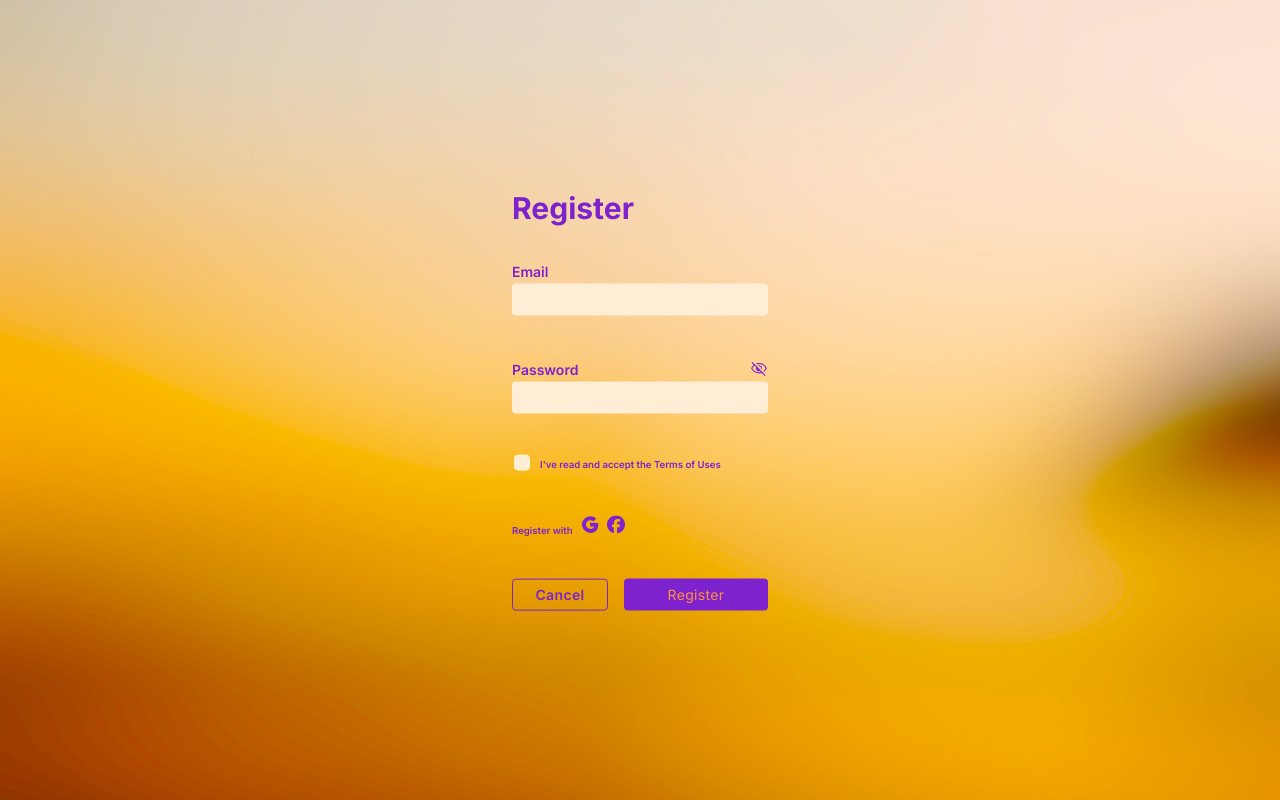
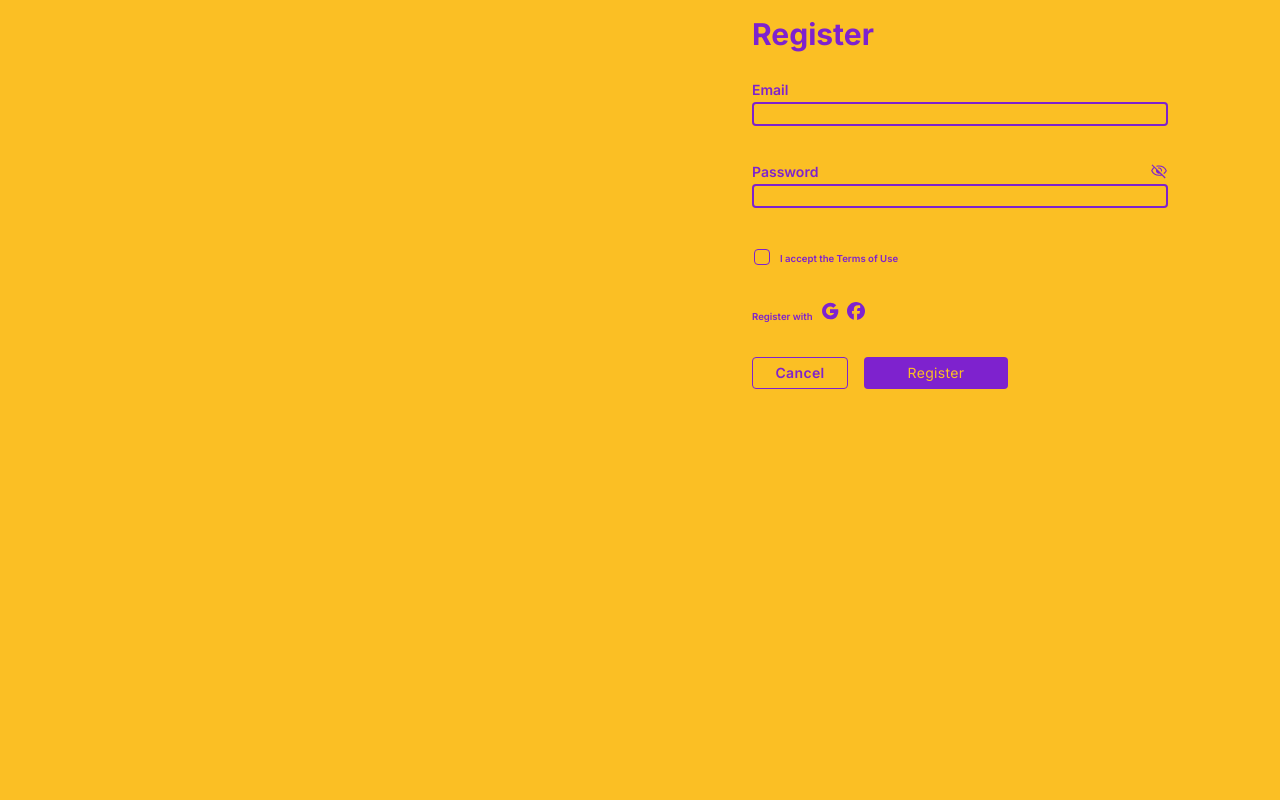
Before and after one commit to NVR-2023/30-GiftMe-wishlist-app, a Next.js app: page /register in a window 1280 px wide. Shown: the top 800 px of the page. Built offline with nearby package versions, Linux system fonts and the light colour scheme.

Commit message:
feat: change register layout

```diff
--- a/src/app/(auth)/register/page.tsx
+++ b/src/app/(auth)/register/page.tsx
@@ -1,16 +1,21 @@
-import RegisterForm from "@/frontend/sections/register/register-form";;
-import BackgroundImage from "@/frontend/sections/hero-homepage/sub-components/background-image";
-const SignIn = () => {
+import Image from "next/image";
+import RegisterForm from "@/frontend/sections/register/register-form";
+
+const Register = () => {
   return (
-    <div className="relative h-screen w-screen overflow-hidden ">
-      <div>
-        <BackgroundImage />
-      </div>
-      <div className="absolute left-1/2 top-1/2 transform -translate-x-1/2 -translate-y-1/2">
-        <RegisterForm />
+    <div className="h-screen w-screen overflow-hidden">
+      <div className="grid grid-cols-2">
+        <div className="col-span-1 flex justify-center items-center">
+          <div className="relative w-full h-full bg-amber-400">
+
+          </div>
+        </div>
+        <div className="col-span-1">
+          <RegisterForm />
+        </div>
       </div>
     </div>
   );
 };
 
-export default SignIn;
+export default Register;
--- /dev/null
+++ b/src/app/private/test/page.tsx
@@ -0,0 +1,9 @@
+const name = () => {
+  return (
+    <div className="">
+      test
+    </div>
+  )
+};
+
+export default name;
--- a/src/frontend/sections/hero-homepage/sub-components/summary-homepage.tsx
+++ b/src/frontend/sections/hero-homepage/sub-components/summary-homepage.tsx
@@ -1,13 +1,11 @@
-
 const SummaryHomepage = () => {
   return (
     <div>
-      <summary className="space-y-[.075rem] text-sm font-semibold bg-gradient-to-r to-violet-400 from-fuchsia-800 bg-clip-text text-transparent tracking-wide ">
+      <summary className="space-y-1 text-sm font-semibold bg-gradient-to-r to-violet-400 from-fuchsia-800 bg-clip-text text-transparent tracking-wide ">
         <p>Password-protected lists </p>
         <p>Easy-peasy large groups</p>
         <p>Auto-fetched & auto-tracked prices</p>
       </summary>
-
     </div>
   );
 };
--- a/src/frontend/sections/register/register-form.tsx
+++ b/src/frontend/sections/register/register-form.tsx
@@ -87,15 +87,15 @@ const RegisterForm = () => {
   };
 
   return (
-    <div className="text-purple-700">
-      <form className="flex flex-col space-y-2" onSubmit={handleSubmit}>
+    <div className="h-screen bg-amber-400 text-purple-700 p-4">
+      <form className="mx-24 flex flex-col" onSubmit={handleSubmit}>
         <div className="font-bold text-3xl mb-7">Register</div>
         <div className="flex flex-col">
           <label htmlFor="email" className="text-sm font-semibold mb-0.5">
             Email
           </label>
           <input
-            className="rounded bg-orange-100 h-8 ps-2 focus:outline-none focus:border-purple-700 focus:ring-purple-700 focus:ring-[1px]"
+            className="rounded bg-amber-400 h-6 ps-2 border-2 border-purple-700 focus:outline-none focus:ring-purple-700 focus:ring-[1px]"
             id="email"
             name="email"
             value={credentials.email}
@@ -122,7 +122,7 @@ const RegisterForm = () => {
             </span>
           </div>
           <input
-            className="rounded bg-orange-100 h-8 ps-2 focus:outline-none focus:border-purple-700 focus:ring-purple-700 focus:ring-[1px]"
+            className="rounded bg-amber-400 h-6 ps-2 border-2 border-purple-700 focus:outline-none focus:ring-purple-700 focus:ring-[1px]"
             id="password"
             name="password"
             type={isPasswordVisible ? "text" : "password"}
@@ -142,16 +142,16 @@ const RegisterForm = () => {
                 name="terms"
                 checked={credentials.checkbox}
                 onChange={handleCheckboxChange}
-                className=" -translate-x-1.5 mx-0 px-0 ring-0 checkbox checkbox-xs rounded border-[1.5px] bg-orange-100 border-yellow-100 checked:border-purple-700 [--chkbg:theme(colors.purple.700)]"
+                className=" -translate-x-1.5 mx-0 px-0 ring-0 checkbox checkbox-xs rounded border-[1.5px] bg-amber-400 border-purple-700 checked:border-purple-700 [--chkbg:theme(colors.purple.700)]"
               />
             </span>
             <span>
               <label className="label cursor-pointer space-x-2">
                 <span className="text-[0.6rem] font-semibold">
-                  {`I've read and accept the `}
+                  {`I accept the `}
                   <Link href="/termsofuse" className="group">
                     <span className="border-b-[1px] border-transparent group-hover:border-purple-700 group-hover:text-purple-700">
-                      Terms of Uses
+                      Terms of Use
                     </span>
                   </Link>{" "}
                 </span>
@@ -186,7 +186,7 @@ const RegisterForm = () => {
           </Link>
           <button
             type="submit"
-            className="w-36 h-8 rounded bg-purple-700 text-orange-400 text-sm tracking-wide">
+            className="w-36 h-8 rounded bg-purple-700 text-amber-400 text-sm tracking-wide">
             Register
           </button>
         </div>
```
Also changed, not shown: public/images/register/register.jpg (added), src/app/api/datascience/route.tsx (added), 1 other file (tests, documents, lock files or other folders).
